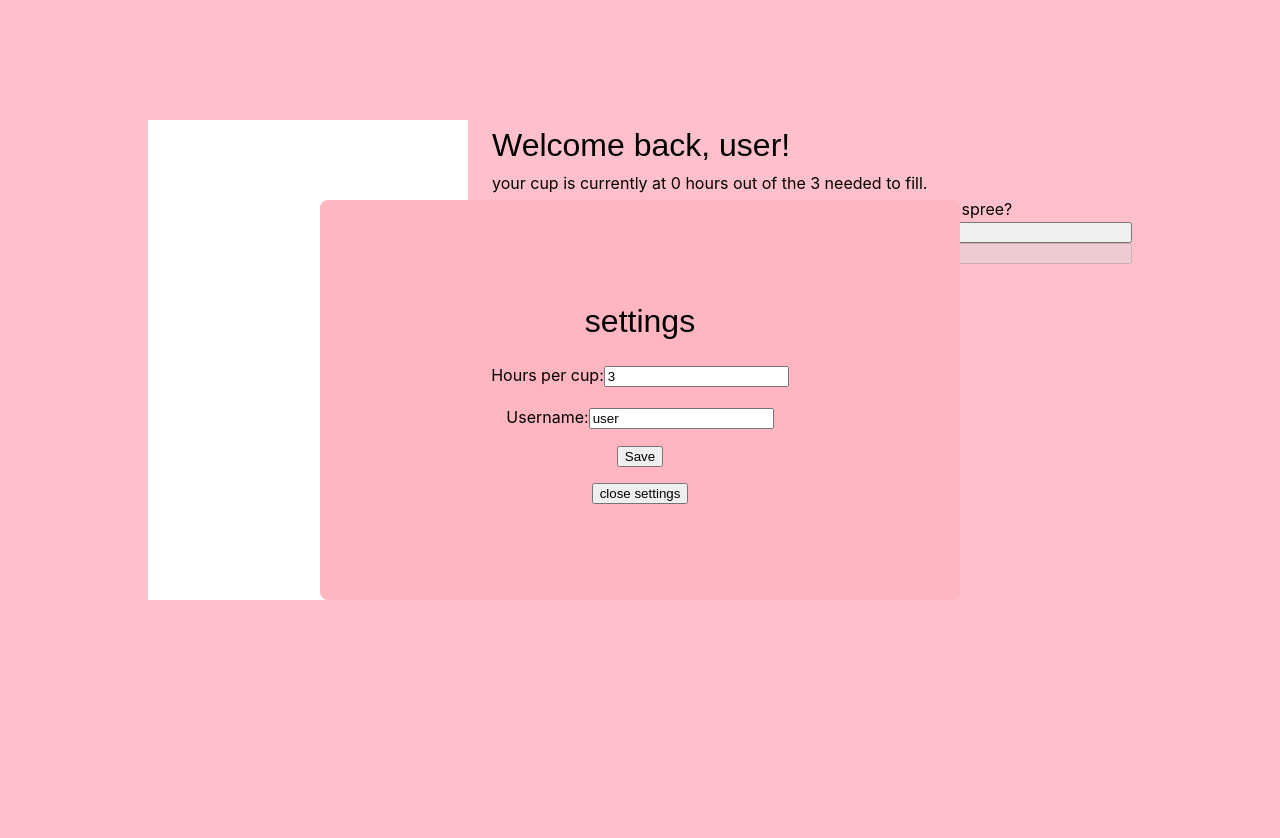
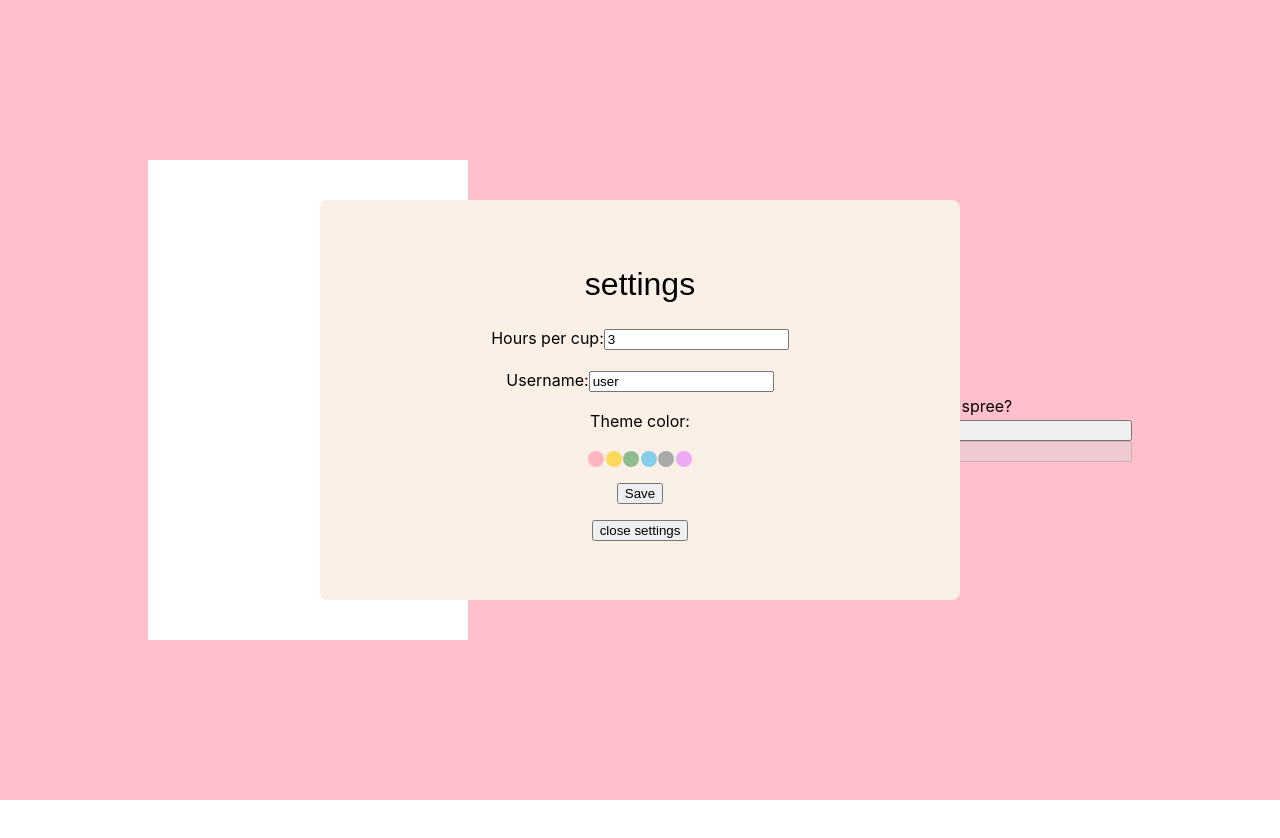
Before and after one commit to joysudo/catatime, a React (Vite) app in the folder src/renderer/: page / in a window 1280 px wide. Both pictures are taken after a click on the button "settings". Shown: the top 838 px of the page. Before the commit the page ends 800 px from the top, so only its background shows below. Built offline with nearby package versions, Linux system fonts and the light colour scheme; a web font is replaced by a local one.

Commit message:
add color selector to settings

```diff
--- a/src/renderer/src/assets/base.css
+++ b/src/renderer/src/assets/base.css
@@ -13,7 +13,6 @@
 body {
   min-height: 100vh;
   color: black;
-  background: pink;
   line-height: 1.6;
   font-family:
     Inter,
--- a/src/renderer/src/assets/main.css
+++ b/src/renderer/src/assets/main.css
@@ -25,6 +25,14 @@ body {
   justify-content: center;
 }
 
+.background {
+  width: 100vw;
+  height: 100vh;
+  display: flex;
+  align-items: center;
+  justify-content: center;
+}
+
 #root {
   display: flex;
   align-items: center;
@@ -37,6 +45,7 @@ body {
   display: flex;
   flex-direction: row;
   gap: 1.5rem;
+  align-items: center;
 }
 
 .cup {
@@ -79,7 +88,7 @@ body {
   left: 50%;
   transform: translate(-50%, -50%);
   z-index: 1000;
-  background-color: lightpink;
+  background-color: linen;
 }
 
 .store-grid {
@@ -89,3 +98,19 @@ body {
   place-items: center;
   gap: 1rem;
 }
+
+.color-circle {
+  width: 1rem;
+  aspect-ratio: 1;
+  border-radius: 50%;
+  cursor: pointer;
+  transition: border 0.1s;
+}
+
+.color-circle-container {
+  display: flex;
+  align-items: center;
+  justify-content: center;
+  flex-direction: row;
+  gap: 0.1rem;
+}
--- a/src/renderer/src/components/Settings.jsx
+++ b/src/renderer/src/components/Settings.jsx
@@ -1,12 +1,16 @@
 import { useState } from 'react'
 
-function Settings({toggleSettings, maxHours, setMaxHours, username, setUsername}) {
+function Settings({toggleSettings, maxHours, setMaxHours, username, setUsername, themeColor, setThemeColor}) {
   const [tempMaxHours, setTempMaxHours] = useState(maxHours);
   const [tempUsername, setTempUsername] = useState(username);
+  const themeColors = ['LightPink', '#fcd95b', 'DarkSeaGreen', 'SkyBlue', 'DarkGray', '#eea9f5']
 
   const handleSave = () => {
     setMaxHours(Number(tempMaxHours));
     setUsername(tempUsername);
+  }
+  const handleColorChange = (color) => {
+    setThemeColor(color);
   }
 
   return (
@@ -29,6 +33,20 @@ function Settings({toggleSettings, maxHours, setMaxHours, username, setUsername}
           onChange={(e) => setTempUsername(e.target.value)}
         />
       </label>
+      <p>Theme color: </p>
+      <div className="color-circle-container">
+        {themeColors.map((color) => (
+          <div
+            key={color}
+            className={`color-circle`}
+            style={{
+              backgroundColor: color,
+              border: themeColor == color ? '3px solid white' : 'none'
+            }}
+            onClick={() => handleColorChange(color)}
+          ></div>
+        ))}
+      </div>
       <button onClick={handleSave}>Save</button>
       <button onClick={toggleSettings}>close settings</button>
     </div>
--- a/src/renderer/src/pages/CatCup.jsx
+++ b/src/renderer/src/pages/CatCup.jsx
@@ -4,26 +4,27 @@ import Settings from '../components/Settings';
 import { useState } from 'react'
 
 function CatCup() {
-  const [ownedItems, setOwnedItems] = useState([]);
-  const [hours, setHours] = useState(0);
-  const [currency, setCurrency] = useState(0);
+  const [ownedItems, setOwnedItems]=useState([]);
+  const [hours, setHours]=useState(0);
+  const [currency, setCurrency]=useState(0);
   // tabs
-  const [storeOpen, setStoreOpen] = useState(false);
-  const [inventoryOpen, setInventoryOpen] = useState(false);
-  const [settingsOpen, setSettingsOpen] = useState(false);
+  const [storeOpen, setStoreOpen]=useState(false);
+  const [inventoryOpen, setInventoryOpen]=useState(false);
+  const [settingsOpen, setSettingsOpen]=useState(false);
   // settings
-  const [maxHours, setMaxHours] = useState(3);
-  const fillPercent = hours/maxHours*100;
-  const [username, setUsername] = useState("user");
+  const [maxHours, setMaxHours]=useState(3);
+  const fillPercent=hours/maxHours*100;
+  const [username, setUsername]=useState("user");
+  const [themeColor, setThemeColor]=useState('pink');
 
-  const addHour = () => { // placeholder
+  const addHour=() => { // placeholder
     setHours(prev => Math.min(prev + 0.5, maxHours));
   };
-  const cashIn = () => {
+  const cashIn=() => {
     setCurrency(prev => prev + hours);
     setHours(0);
   };
-  const buyItem = (item) => { // has to be here bc currency is here
+  const buyItem=(item) => { // has to be here bc currency is here
     if (currency >= item.cost) {
       setCurrency(prev => prev - item.cost);
       setOwnedItems(prev => [...prev, item]);
@@ -32,31 +33,39 @@ function CatCup() {
       alert("no, you're poor");
     }
   };
-  const toggleStore = () => {
+  const toggleStore=() => {
     setStoreOpen(prev => !prev);
   };
-  const toggleInventory = () => {
+  const toggleInventory=() => {
     setInventoryOpen(prev => !prev);
   };
-  const toggleSettings = () => {
+  const toggleSettings=() => {
     setSettingsOpen(prev => !prev);
   };
 
   return (
+    <div className="background" style={{backgroundColor: themeColor}}>
       <div className="cup-page-container">
         <div className="cup">
-        <div className="cup-fill" style={{height: `${fillPercent}%`}}></div>
+          <div
+            className="cup-fill"
+            style={{
+              height: `${fillPercent}%`,
+              backgroundColor: themeColor,
+              filter: 'brightness(80%) saturate(250%)'
+            }}
+          ></div>
         </div>
         <div className="cup-info-container">
           <h1>Welcome back, {username}!</h1> {/*randomizing this message later would be fun*/}
-        <p>your cup is currently at {hours} hours out of the {maxHours} needed to fill.</p>
+          <p>Your cup is currently at {hours} hours out of the {maxHours} needed to fill.</p>
           <p>you have {currency} coins to spend on cat-name. ready for a shopping spree?</p>
-        <button onClick = {addHour} disabled={hours>=maxHours}>increase hours (placeholder)</button>
-        <button onClick = {cashIn} disabled={hours < maxHours}>pour ur cup</button>
+          <button onClick={addHour} disabled={hours>=maxHours}>increase hours (placeholder)</button>
+          <button onClick={cashIn} disabled={hours < maxHours}>pour ur cup</button>
           <div className="cup-button-container">
-          <button onClick = {toggleStore}>store</button>
-          <button onClick = {toggleInventory}>inventory</button>
-          <button onClick = {toggleSettings}>settings</button>
+            <button onClick={toggleStore}>store</button>
+            <button onClick={toggleInventory}>inventory</button>
+            <button onClick={toggleSettings}>settings</button>
           </div>
           {storeOpen && <Store currency={currency} buyItem={buyItem} toggleStore={toggleStore} ownedItems={ownedItems}/>}
           {inventoryOpen && <Inventory ownedItems={ownedItems} toggleInventory={toggleInventory}/>}
@@ -65,7 +74,10 @@ function CatCup() {
             setMaxHours={setMaxHours}
             username={username}
             setUsername={setUsername}
+            themeColor={themeColor}
+            setThemeColor={setThemeColor}
           />}
+          </div>
       </div>
     </div>
   )
```
Lines whose indentation alone changed are shown as unchanged.
